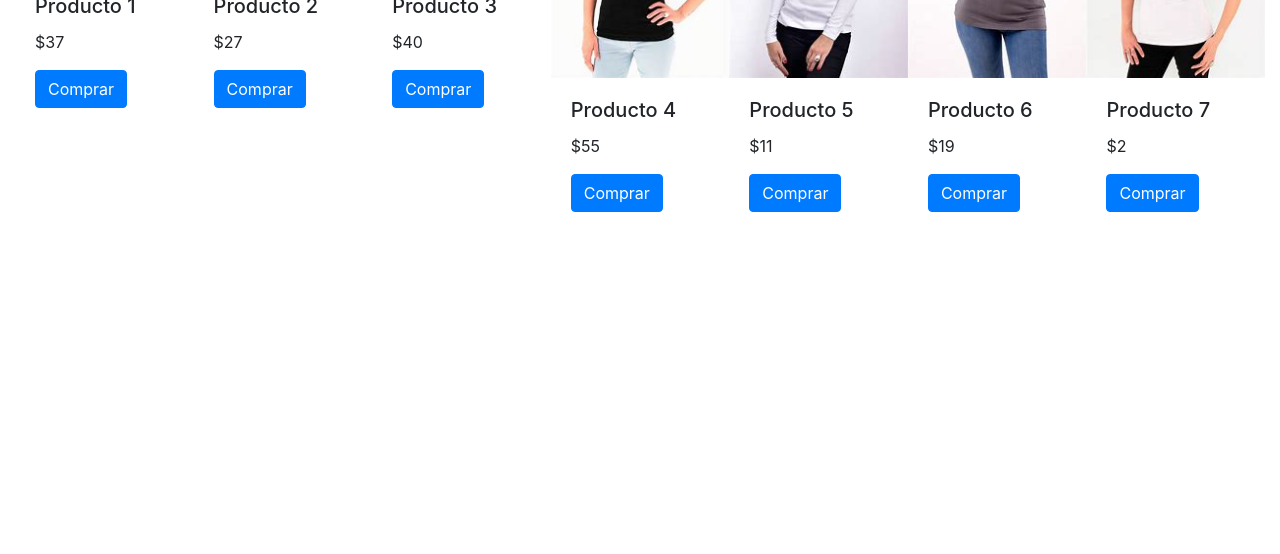
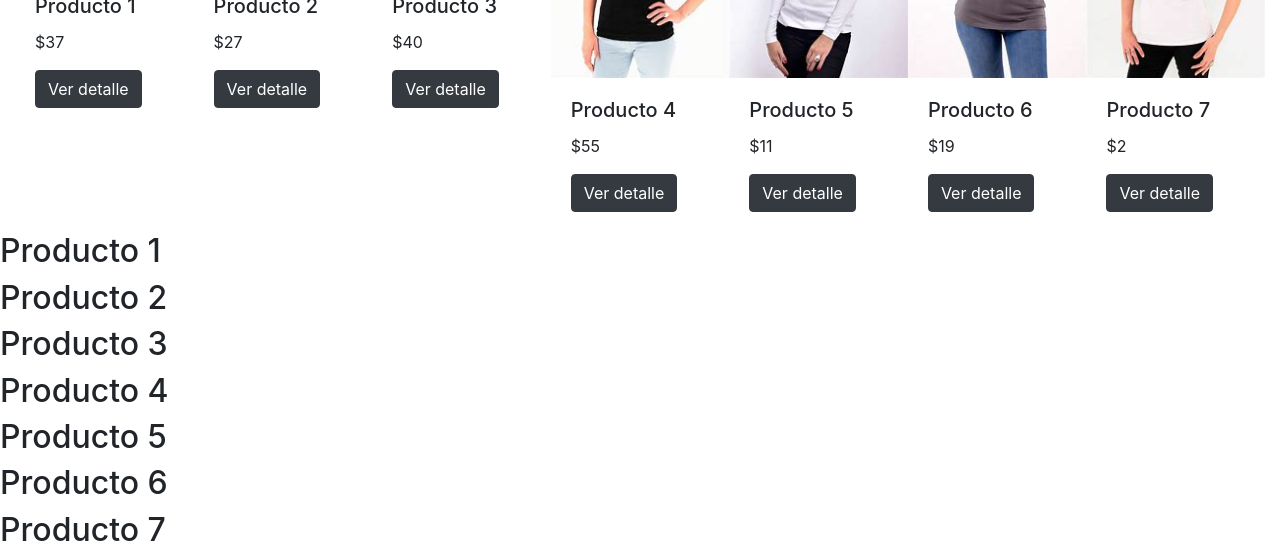
Before and after one commit to MTD26/Entregas-React, a React (Create React App) app: page / in a window 1280 px wide. Shown: the part 327-881 px from the top of the page. Before the commit the page ends 800 px from the top, so only its background shows below. Built offline with nearby package versions, Linux system fonts and the light colour scheme.

Commit message:
Item detail container e Item Detail agregados.

```diff
--- a/src/App.js
+++ b/src/App.js
@@ -1,6 +1,7 @@
 import './App.css';
 import NavBar from './components/NavBar';
 import ItemListContainer from './containers/itemListContainer/ItemListContainer';
+import ItemDetailContainer from './containers/itemDetailContainer/ItemDetailContainer';
 import { AppContador } from './components/ItemCount';
 import React from 'react'
 
@@ -12,6 +13,7 @@ function App() {
     <NavBar />
 
     <ItemListContainer/>
+    <ItemDetailContainer />
 
     {/* <AppContador/> */}
 
--- /dev/null
+++ b/src/containers/itemDetailContainer/ItemDetail.jsx
@@ -0,0 +1,11 @@
+function ItemDetail( {producto}  ) {
+
+    console.log()
+
+    return (
+        <div>
+          <h2>{producto.name}</h2>
+        </div> )
+}
+
+export default ItemDetail
--- /dev/null
+++ b/src/containers/itemDetailContainer/ItemDetailContainer.jsx
@@ -0,0 +1,25 @@
+import React, { useState, useEffect } from "react";
+import ItemDetail from "./ItemDetail";
+import { tarea } from "./../../utils/promesas";
+
+
+
+function ItemDetailContainer(){
+    const [productos, setProducto] = useState([])
+    useEffect(()=>{
+        tarea.then(
+            (resp => setProducto(resp) )
+        )
+
+    },[])
+    console.log(productos)
+    return (
+        <>
+
+         { productos.map((producto)=>  <ItemDetail producto={producto} />  )  }
+        </>
+
+    )
+    }
+
+    export default ItemDetailContainer
--- a/src/containers/Item.js
+++ b/src/containers/itemListContainer/Item.js
@@ -22,7 +22,7 @@ function Item({item}) {
                  <div class="card-body">
                  <h5 class="card-title">{item.name}</h5>
                  <p class="card-text">  ${item.price}</p>
-                 <a href="#" class="btn btn-primary">Comprar</a>
+                 <a href="#" class="btn btn-dark" >Ver detalle</a>
                  </div>
             </div>
         </>
--- a/src/containers/itemListContainer/ItemListContainer.js
+++ b/src/containers/itemListContainer/ItemListContainer.js
@@ -1,6 +1,6 @@
 import React, { useState , useEffect} from 'react'
 import { tarea } from '../../utils/promesas'
-import ItemList from '../ItemList'
+import ItemList from './ItemList'
 
 const ItemListContainer = () =>{
 
```
Also changed, not shown: src/containers/itemListContainer/ItemList.js (renamed from src/containers/ItemList.js).
